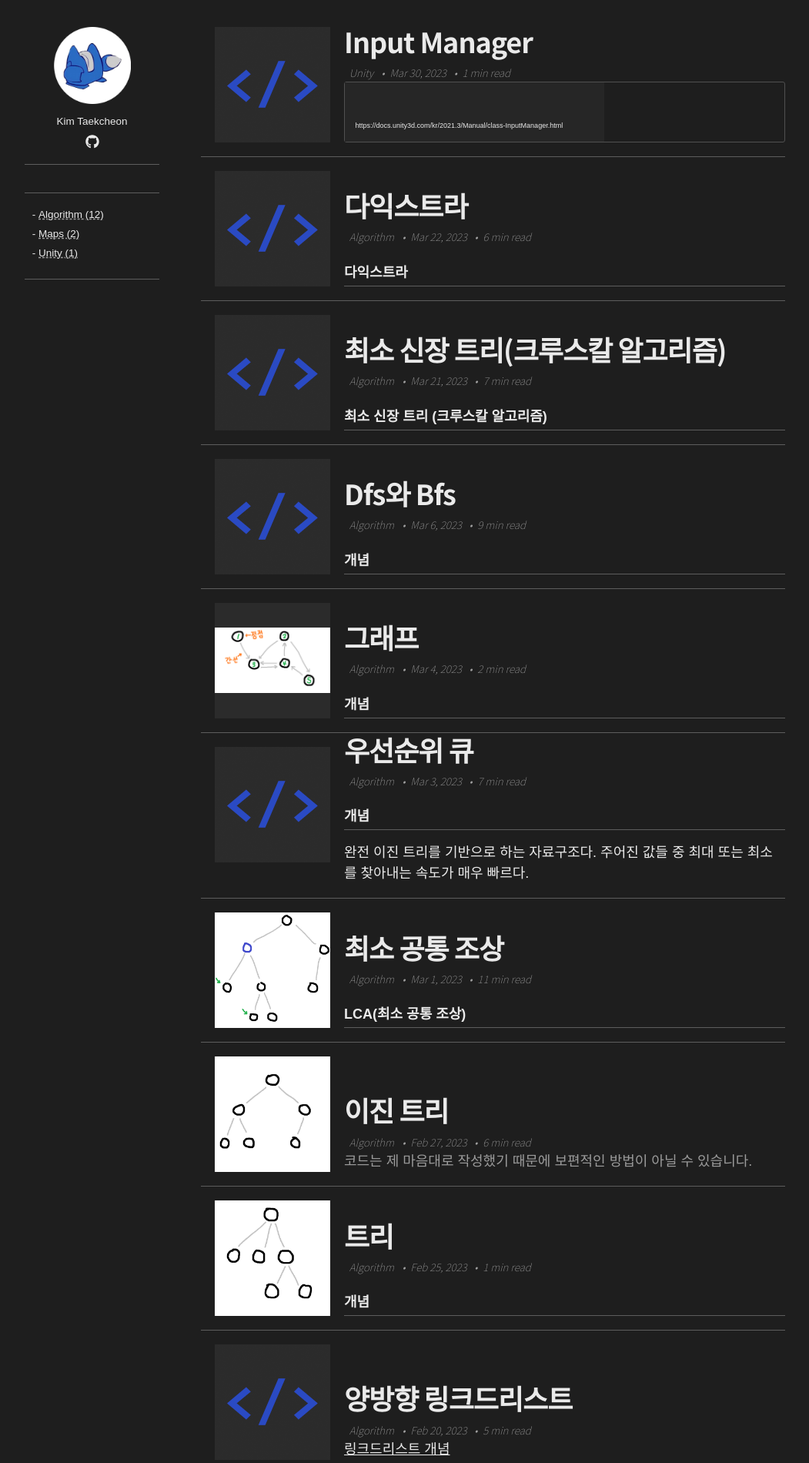
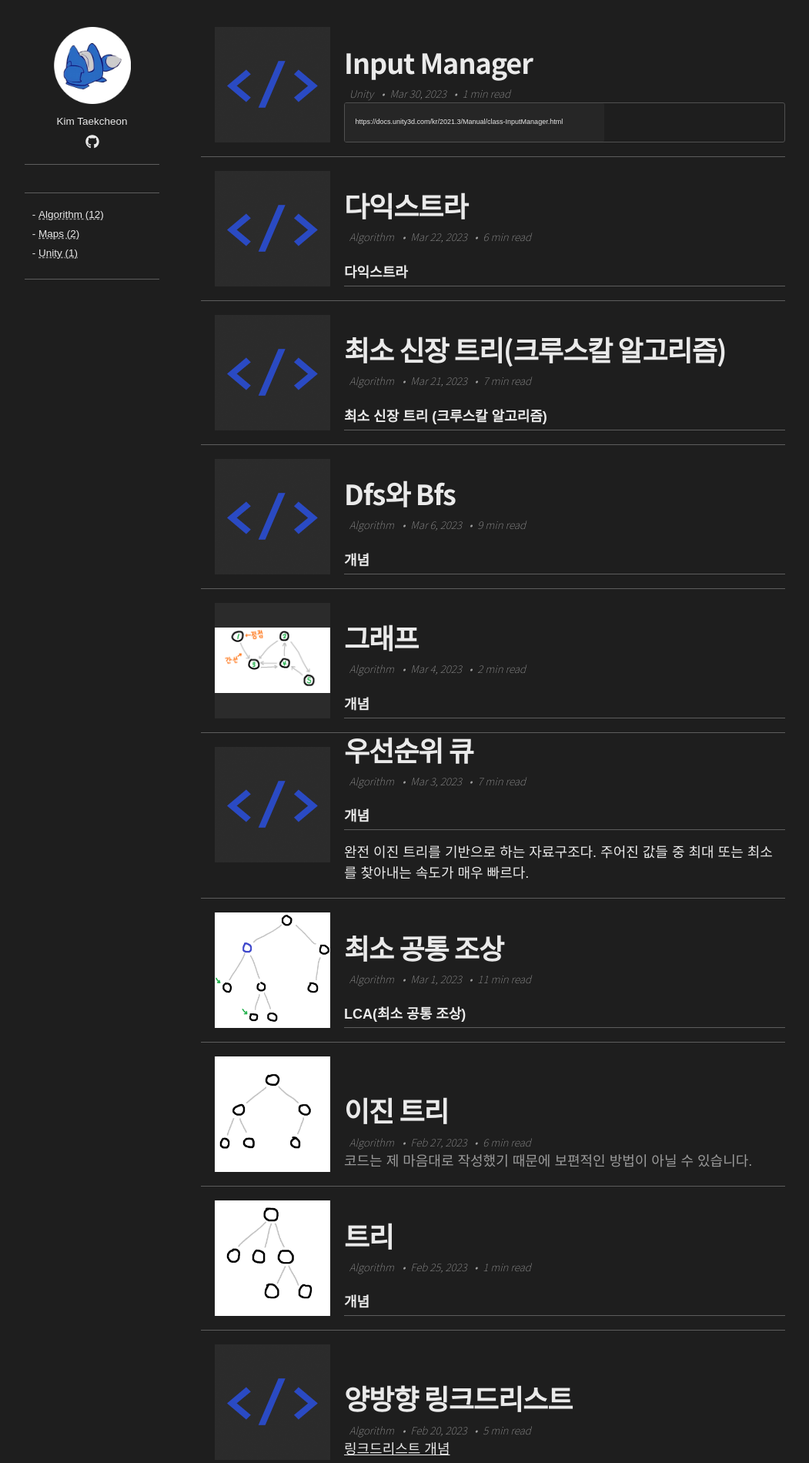
Before and after one commit to 10cheon00/-deprecated-10cheon00.github.io, a Jekyll site: the page built from index.md, in a window 1280 px wide. Shown: the part 400-2300 px from the top of the page at 77% size, without its empty margins (114-1165 px from the left). Built offline with Jekyll 4.4.1, drawn with Linux system fonts in a browser that asks for light colours; nearby versions of some CDN libraries; the list of posts is cut into pages by our own code.

Commit message:
Create embed bookmark (#40)
* feat: modulize category page

Layout of category markdown is changed from post to category.
I copied post's code and removed some not necessary codes.
So I can remove `hide_information` from all category markdown.
This is good for reduce repetive works.

* docs: 최소비용트리(크루스칼 알고리즘)

* fix: remove white-space property on codeblock

Pre-wrap in white-space breaks codeblock layout.

* docs: 다익스트라

* chore: upgrade jekyll to 4.3.2

Reason of upgrading is purpose of using jekyll-url-metadata plugin.
This causes not to use github-pages so custom github action should be required.

* chore: change github action

* chore: change github action to another

use from https://github.com/marketplace/actions/jekyll-4-build-deploy

* chore: remove ruby specification

* chore: change workflow branch

* chore: change jekyll version

* chore: change workflow

* chore: add branch on workflow

* new workflow

* feat: create embed-bookmark module

* chore: change workflow

* chore: add permission on workflow

* chore: mistype permissions to permission

* chore: remove permission on workflow

* fix: remove icon annotation

* feat: create embed bookmark page

```diff
--- a/_sass/custom/_embed-bookmark.scss
+++ b/_sass/custom/_embed-bookmark.scss
@@ -1,42 +1,69 @@
 .embed-bookmark {
+  display: flex;
+  position: relative;
+  margin-bottom: 16px;
   border-radius: 3px;
   border: 1px solid #505050;
-  margin-bottom: 16px;
-  display: flex;
 
   .bookmark-preview {
     display: inline-block;
     flex-grow: 1;
+    max-width: 100%;
     padding: 0.75em;
+    border-radius: 1.75px;
     background-color: #262626;
+    transition: background-color 0.2s;
 
-    * {
-      white-space: normal;
-      overflow: hidden;
-      text-overflow: ellipsis;
+    @include breakpoint($medium){
+      max-width: calc(100% - 13em);
+    }
+
+
+    .bookmark-header {
+      a {
+        text-decoration: none;
+        color: inherit;
+      }
+
+      a::before {
+        content: "";
+        top: 0;
+        left: 0;
+        width: 100%;
+        height: 100%;
+        position: absolute;
+        display: block;
+      }
     }
 
     .bookmark-content {
-      height: 1.75rem;
+      max-height: 3.75em;
+      color: #505050;
       font-size: 0.5em;
-      color: #505050;
+      overflow: hidden;
       margin-bottom: 0.5em;
     }
 
     .bookmark-url {
+      height: 2em;
       font-size: 0.5em;
+      white-space: nowrap;
+      text-overflow: ellipsis;
+      overflow: hidden;
     }
+  }
+
+  .bookmark-preview:hover {
+    background-color: #343434;
   }
 
   .bookmark-image {
     display: none;
-  }
 
-  @include breakpoint($medium){
-    .bookmark-image {
+    @include breakpoint($medium){
       display: inline-block;
+      border-radius: 0 1.75px 1.75px 0;
       min-width: 13em;
-      // background-image: url("https://unity3d.com/files/images/ogimg.jpg");
       background-repeat: no-repeat;
       background-position: center;
       background-size: cover;
```
Also changed, not shown: _includes/embed-bookmark.html (+8 -5 lines).
